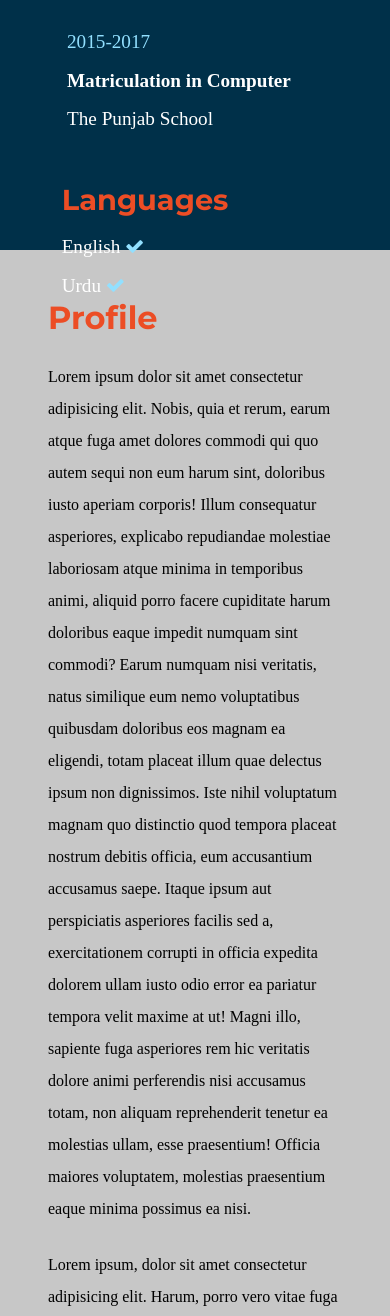
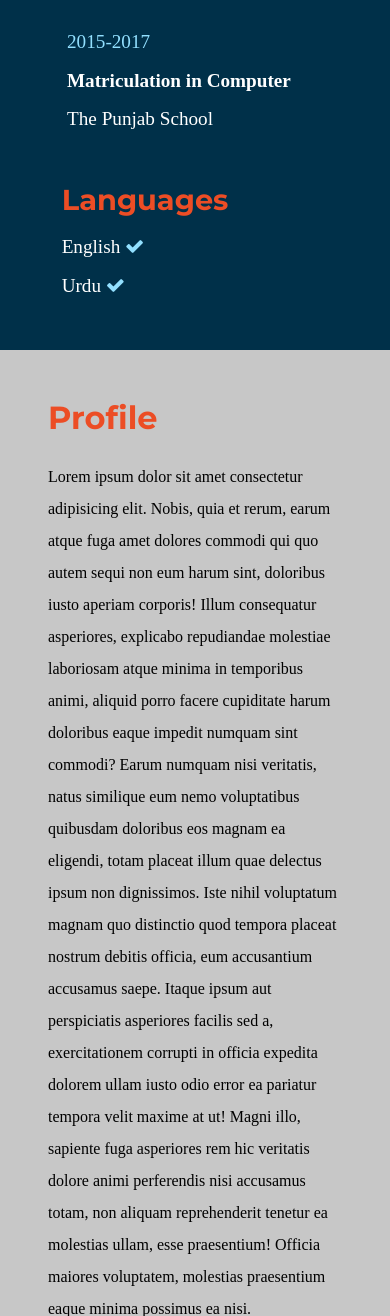
Before and after one commit to AbdullahShaykh/CV-Design, a PHP site: page / in a window 390 px wide. Shown: the part 1050-2366 px from the top of the page. Run offline with PHP 8.4, Linux system fonts and the light colour scheme.

Commit message:
Update style.css

```diff
--- a/style.css
+++ b/style.css
@@ -143,7 +143,7 @@
     .left{
         width: 100%;
         font-size: larger;
-        height: 1300px;
+        height: 1400px;
 
     }
     .right{
```
